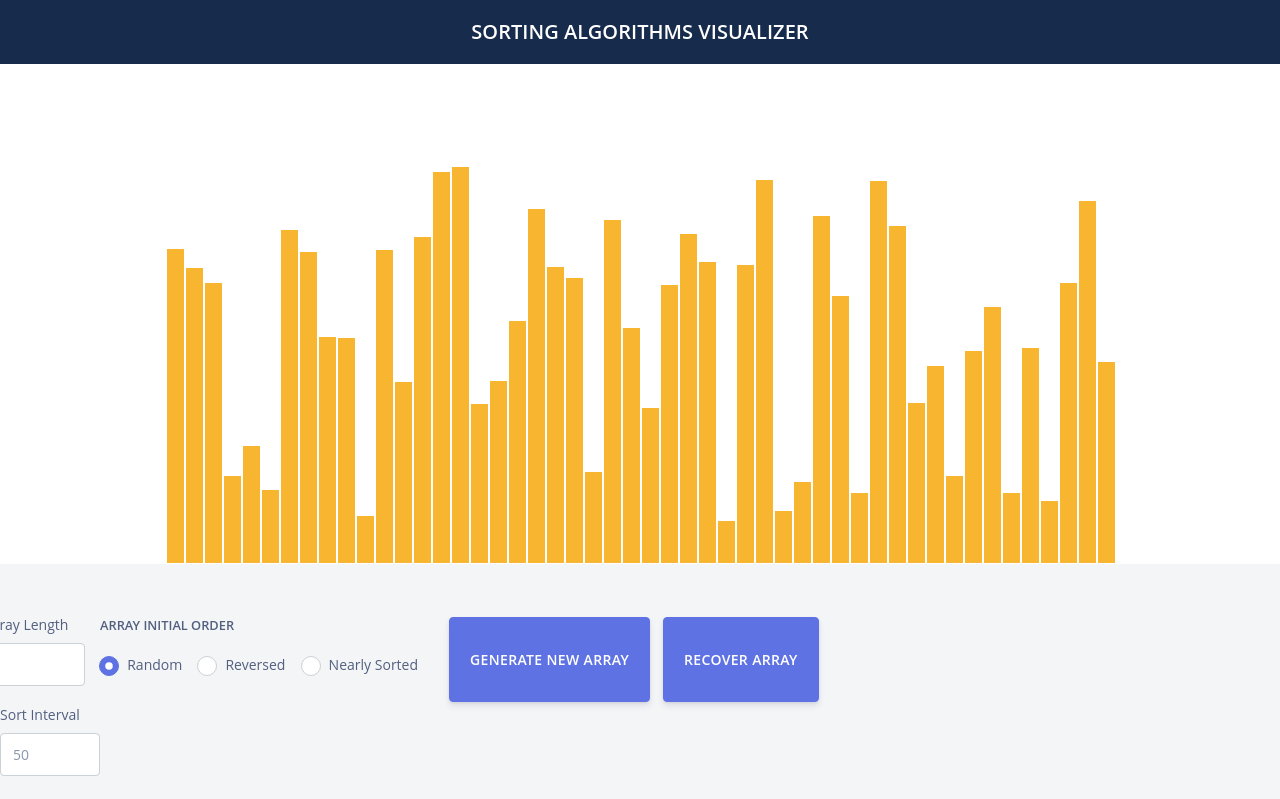
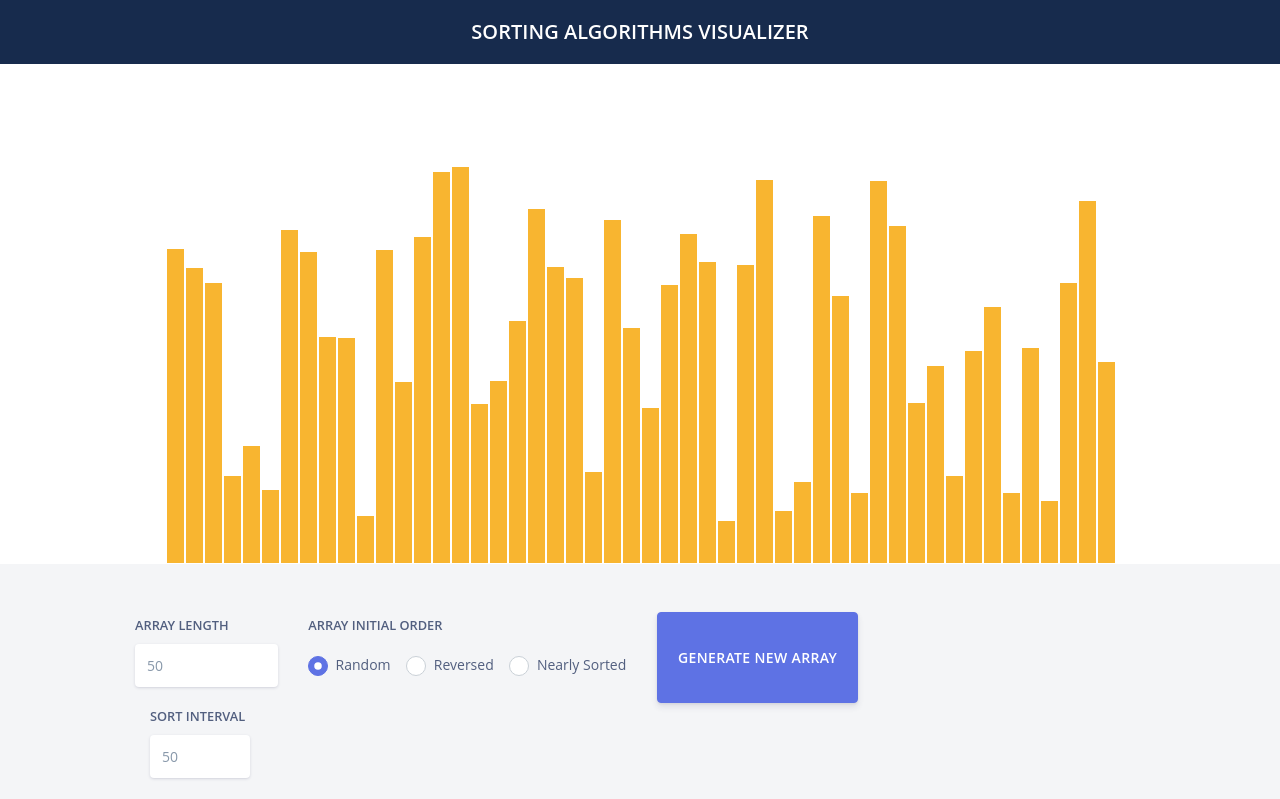
Before and after one commit to MohamedMahmoudHassan/Sorting-Algorithms-Visualizer, a React (Create React App) app: page / in a window 1280 px wide. Shown: the top 799 px of the page. Built offline with nearby package versions, Linux system fonts and the light colour scheme.

Commit message:
Change input comp style

```diff
--- a/src/components/arrayControlBar.jsx
+++ b/src/components/arrayControlBar.jsx
@@ -8,37 +8,20 @@ const ArrayControlBar = ({
   arrayLength,
   generateNewArray,
   changeArrayLength,
-  recoverArray,
   changeArrayInitialOrder,
   currentOption
 }) => {
   return (
     <div className="row">
-      <Input
-        name="length"
-        label="Array Length"
-        value={arrayLength}
-        style={{ width: 100 }}
-        onChange={changeArrayLength}
-      />
+      <Input name="length" label="Array Length" value={arrayLength} onChange={changeArrayLength} />
       <Select
         name="initialOrder"
         label="Array Initial Order"
         options={initialOrdersList}
-        style={{ width: 300 }}
         onChange={changeArrayInitialOrder}
         currentOption={currentOption}
       />
-      <ActionButton
-        label="Generate New Array"
-        handleClick={generateNewArray}
-        style={{ marginTop: 5 }}
-      />
-      <ActionButton
-        label="Recover Array"
-        handleClick={recoverArray}
-        style={{ marginTop: 5, marginLeft: 5 }}
-      />
+      <ActionButton label="Generate New Array" handleClick={generateNewArray} />
     </div>
   );
 };
--- a/src/components/controlBar.jsx
+++ b/src/components/controlBar.jsx
@@ -4,7 +4,7 @@ import SortControlBar from "./sortControlBar";
 
 const ControlBar = ({
   generateNewArray,
-  length,
+  arrayLength,
   changeArrayLength,
   recoverArray,
   changeArrayInitialOrder,
@@ -16,9 +16,10 @@ const ControlBar = ({
 }) => {
   return (
     <div className="py-5 bg-secondary">
+      <div className="container">
         <ArrayControlBar
           generateNewArray={generateNewArray}
-        length={length}
+          arrayLength={arrayLength}
           changeArrayLength={changeArrayLength}
           recoverArray={recoverArray}
           changeArrayInitialOrder={changeArrayInitialOrder}
@@ -31,6 +32,7 @@ const ControlBar = ({
           changeSortAlgorithm={changeSortAlgorithm}
         />
       </div>
+    </div>
   );
 };
 
--- a/src/components/input.jsx
+++ b/src/components/input.jsx
@@ -2,10 +2,19 @@ import React from "react";
 
 const Input = ({ label, name, error, ...rest }) => {
   return (
-    <div className="form-group">
-      <label htmlFor={name}>{label}</label>
-      <input {...rest} name={name} id={name} key={name} className="form-control" />
-      {error && <div className="alert alert-danger">{error}</div>}
+    <div className="col-sm-6 col-lg-2">
+      <div className="mb-2">
+        <small className="text-uppercase font-weight-bold">{label}</small>
+      </div>
+      <div className="form-group">
+        <input
+          className="form-control-alternative form-control"
+          {...rest}
+          name={name}
+          id={name}
+          key={name}
+        />
+      </div>
     </div>
   );
 };
```
Lines whose indentation alone changed are shown as unchanged.
